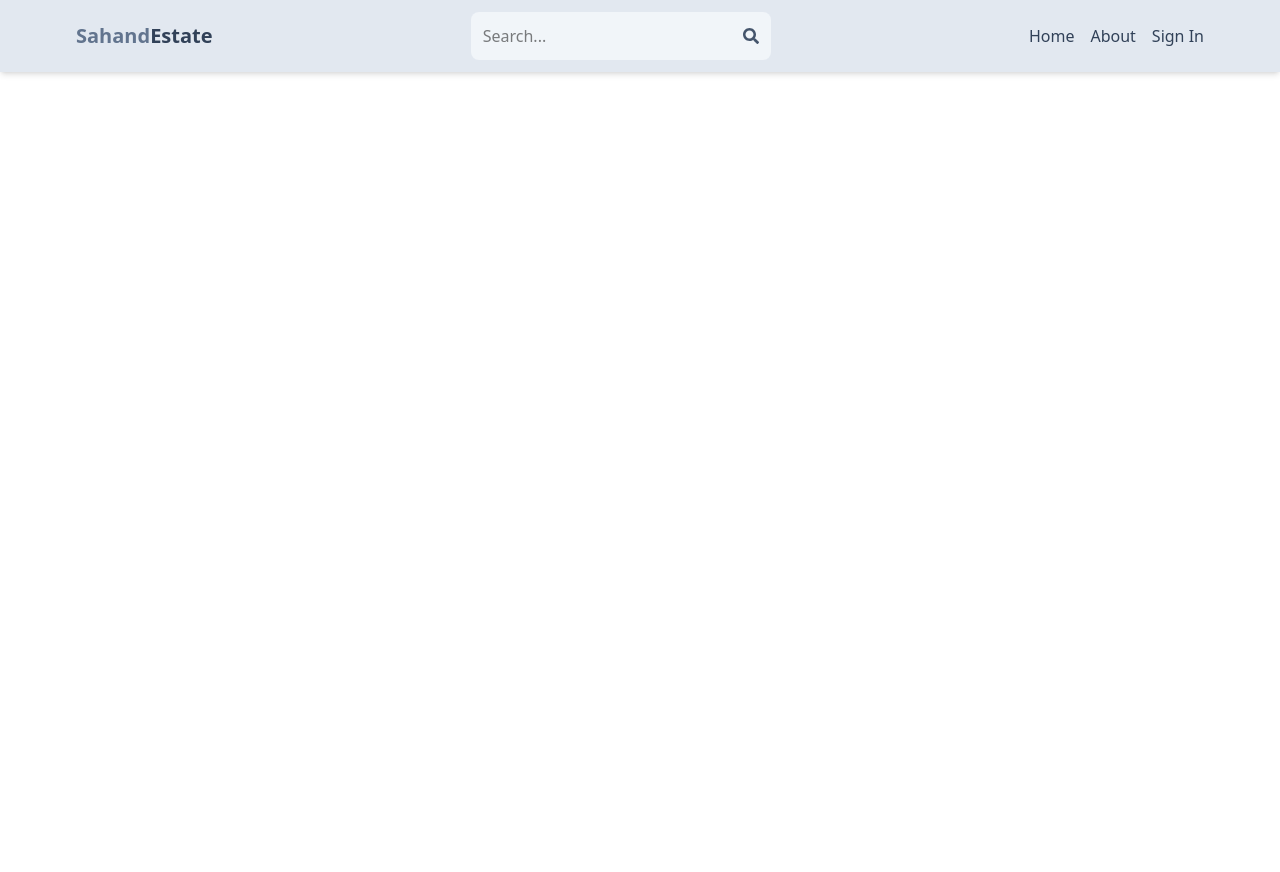
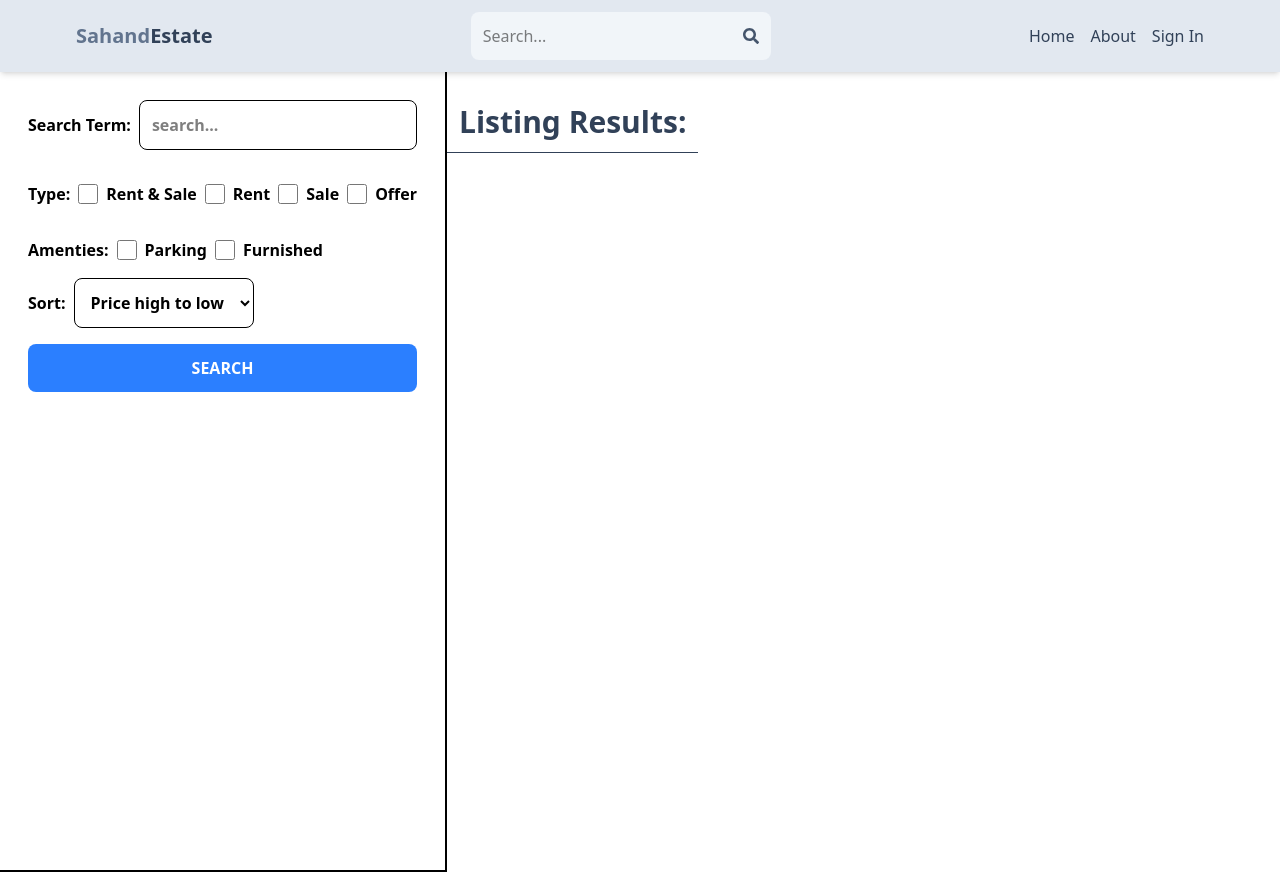
Before and after one commit to Priyanshu-N/MY_PROJECT, a React (Vite) app in the folder client/: page /Search in a window 1280 px wide. Before the commit the page ends 800 px from the top, so only its background shows below. Built offline with nearby package versions, Linux system fonts and the light colour scheme; no server answers.

Commit message:
creating search pager UI

```diff
--- a/client/src/App.jsx
+++ b/client/src/App.jsx
@@ -11,6 +11,7 @@
 import CreateListing from './pages/CreateListing'
 import Listing from './pages/Listing';
 import UpdateListing from './pages/updateListing'
+import Search from './pages/Search'
 
 
 
@@ -26,6 +27,11 @@
       <Route path="/About" element={<About/>} />
       <Route path="/Signin" element={<Signin/>} />
       <Route path="/Signup" element={<Signup/>} />
+      <Route path="/Search" element={<Search />} />
+
+      {/* Private Routes */}
+
+
       <Route element={<PrivateRoute />}>
         <Route path="/Profile" element={<Profile />} />
         <Route path="/create-listing" element={<CreateListing />} />
--- a/client/src/components/Header.jsx
+++ b/client/src/components/Header.jsx
@@ -10,9 +10,9 @@
 
   const handleSubmit = (e) => {
     e.preventDefault();
-    const urlPrams = new URLSearchParams(window.location.search);
-    urlPrams.set('searchTerm', searchTerm);
-    const searchQuery = urlPrams.toString();
+    const urlParams = new URLSearchParams(window.location.search);
+    urlParams.set('searchTerm', searchTerm);
+    const searchQuery = urlParams.toString();
     navigate(`/search?${searchQuery}`);
 
 
@@ -22,7 +22,7 @@
     const searchTermFromUrl = urlParams.get('searchTerm');
     if (searchTermFromUrl) {
       setSearchTerm(searchTermFromUrl);
-      setSearchTerm(searchTermFromUrl);
+
     }
   },[location.search]);
 
--- /dev/null
+++ b/client/src/pages/Search.jsx
@@ -0,0 +1,64 @@
+import React from 'react'
+
+export default function () {
+  return (
+    <div className='flex flex-col md:flex-row'>
+        <div className=' p-7 border-b-2 md:border-r-2 md:min-h-screen font-semibold'>
+            <form className='flex flex-col gap-4'>
+                <div className='flex items-center gap-2 '>
+                    <label className='whitespace-nowrap' >Search Term:</label>
+                    <input type="text" id='searchTerm' placeholder='search...'
+                    className='border rounded-lg p-3 w-full' />
+                </div>
+
+                <div className='flex items-center gap-2 mt-4 flex-wrap font-semibold'>
+                    <label >Type:</label>
+                    <div className='flex gap-2'>
+                        <input type='checkbox' id='all' className='w-5' />
+                        <span>Rent & Sale</span>
+                    </div>
+                    <div className='flex gap-2'>
+                        <input type='checkbox' id='rent' className='w-5' />
+                        <span>Rent</span>
+                    </div>
+                    <div className='flex gap-2'>
+                        <input type='checkbox' id='sale' className='w-5' />
+                        <span>Sale</span>
+                    </div>
+                    <div className='flex gap-2'>
+                        <input type='checkbox' id='offer' className='w-5' />
+                        <span>Offer</span>
+                    </div>
+                </div>
+                <div className='flex items-center gap-2 mt-4 flex-wrap font-semibold'>
+                    <label >Amenties:</label>
+                    <div className='flex gap-2'>
+                        <input type='checkbox' id='parking' className='w-5' />
+                        <span>Parking</span>
+                    </div>
+                    <div className='flex gap-2'>
+                        <input type='checkbox' id='furnished' className='w-5' />
+                        <span>Furnished</span>
+                    </div>
+                </div>
+                <div className='flex items-center gap-2'>
+                    <label>Sort:</label>
+                    <select id="sort_order" className='border rounded-lg p-3 '>
+                        <option>Price high to low</option>
+                        <option>Price low to high</option>
+                        <option>Latest</option>
+                        <option>Oldest</option>
+                    </select>
+                </div>
+                <button className='bg-blue-500 text-white rounded-lg p-3 uppercase hover:opacity-95'>Search</button>
+            </form>
+
+        </div>
+
+        <div>
+            <h1 className='text-3xl font-semibold text-slate-700 border-b p-3 mt-5'>Listing Results:</h1>
+
+        </div>
+    </div>
+  )
+}
```
